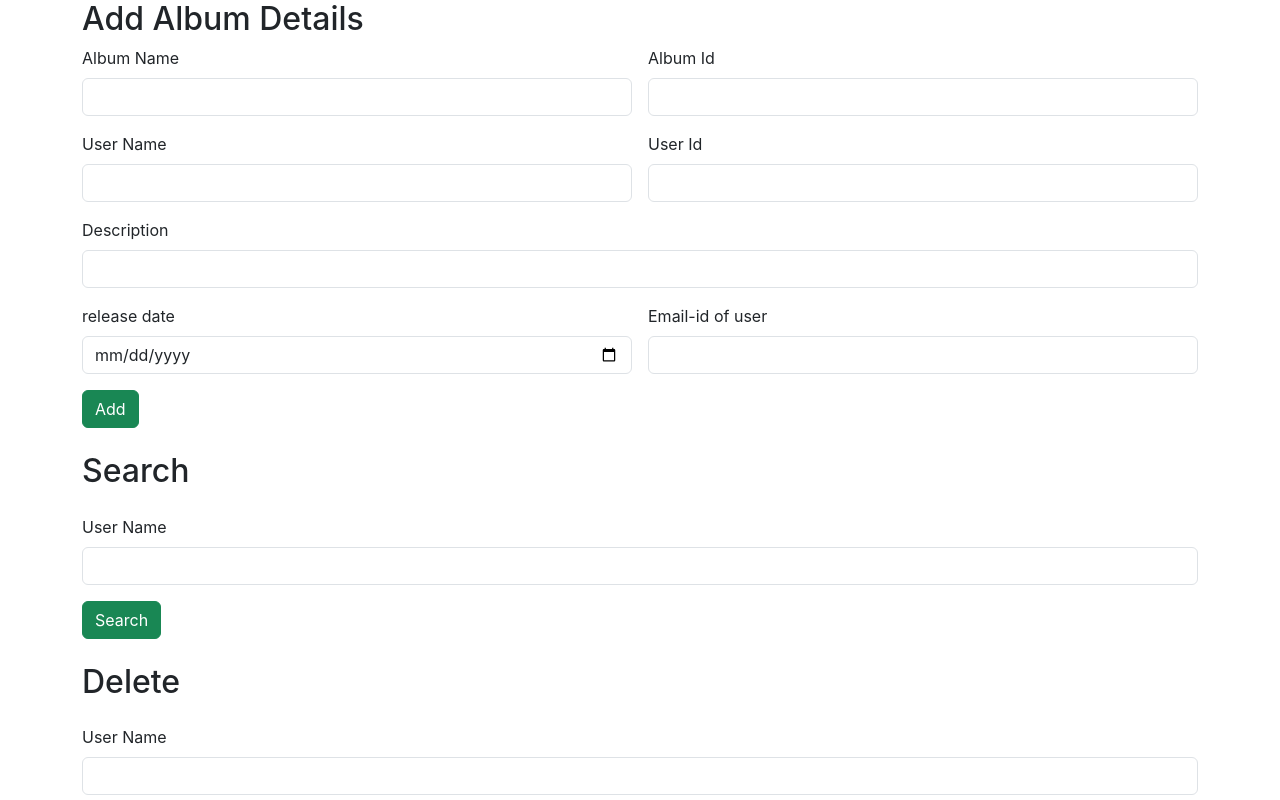
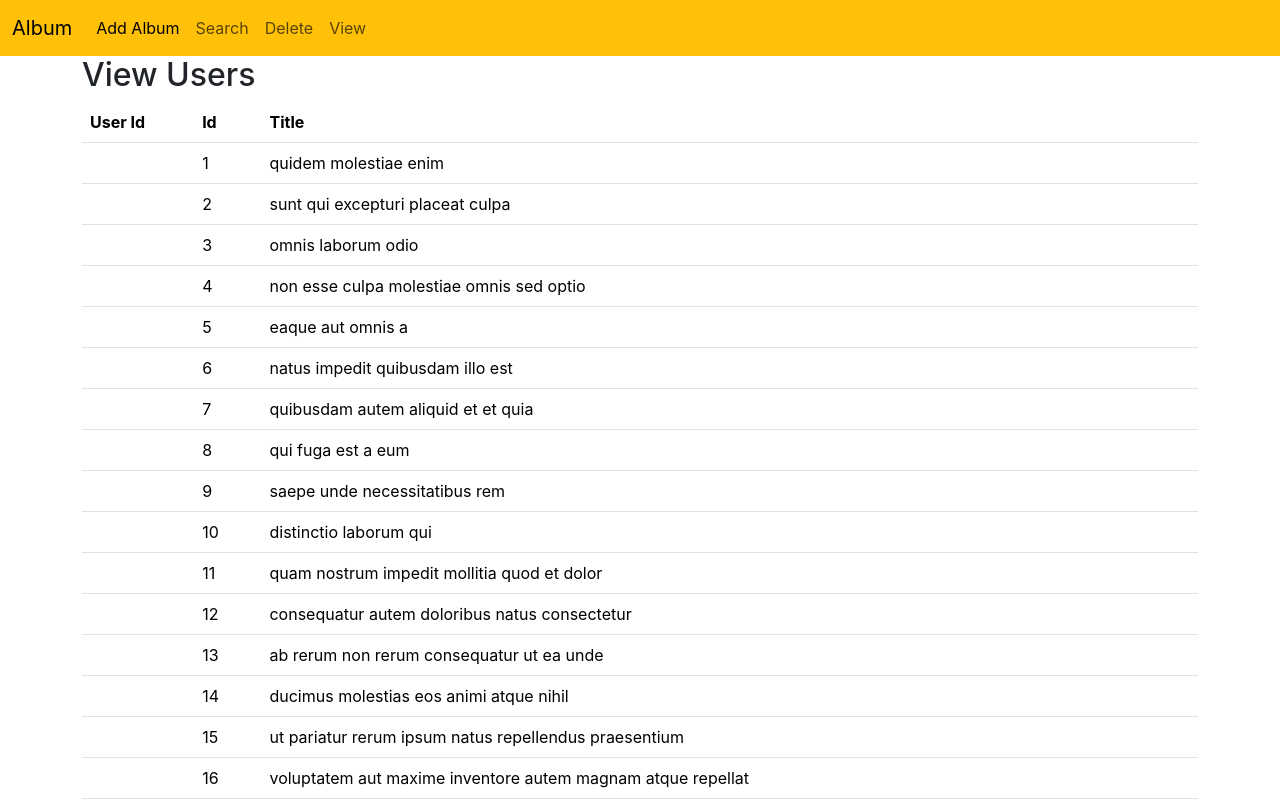
Before and after one commit to Gloriya2001/album-app-react, a React (Create React App) app: page /view in a window 1280 px wide. Shown: the top 800 px of the page. Built offline with nearby package versions, Linux system fonts and the light colour scheme.

Commit message:
completed

```diff
--- a/src/App.js
+++ b/src/App.js
@@ -4,19 +4,26 @@
 import Search from './components/Search';
 import Delete from './components/Delete';
 import View from './components/View';
+import NavBar from './components/NavBar';
+import { BrowserRouter, Route, Routes } from 'react-router-dom';
 
 function App() {
   return (
-    <div>
 
-      <Add />
-      <br></br>
-      <Search />
-      <br></br>
-      <Delete />
-      <br></br>
-      <View/>
-    </div>
+    <BrowserRouter>
+      <Routes>
+
+        <Route path='/' element={<Add />} />
+        <Route path='/search' element={<Search />} />
+        <Route path='/delete' element={<Delete />} />
+        <Route path='/view' element={<View/>} />
+
+      </Routes>
+
+
+    </BrowserRouter>
+
+
   );
 }
 
--- a/src/components/Add.jsx
+++ b/src/components/Add.jsx
@@ -1,8 +1,10 @@
 import React from 'react'
+import NavBar from './NavBar'
 
 const Add = () => {
   return (
     <div>
+        <NavBar/>
 
 <div className="container">
 
--- a/src/components/Delete.jsx
+++ b/src/components/Delete.jsx
@@ -1,9 +1,10 @@
 import React from 'react'
+import NavBar from './NavBar'
 
 const Delete = () => {
   return (
     <div>
-
+<NavBar/>
 <div className="container">
         <div className="row">
             <div className="col col-12 col-sm-12 col-md-12 col-lg-12 col-xl-12 col-xxl-12">
--- /dev/null
+++ b/src/components/NavBar.jsx
@@ -0,0 +1,31 @@
+import React from 'react'
+import { Link } from 'react-router-dom'
+
+const NavBar = () => {
+  return (
+    <div>
+
+<nav className="navbar navbar-expand-lg bg-warning">
+                <div className="container-fluid">
+                    <a className="navbar-brand" href="#">Album</a>
+                    <button className="navbar-toggler" type="button" data-bs-toggle="collapse" data-bs-target="#navbarNavAltMarkup" aria-controls="navbarNavAltMarkup" aria-expanded="false" aria-label="Toggle navigation">
+                        <span className="navbar-toggler-icon"></span>
+                    </button>
+                    <div className="collapse navbar-collapse" id="navbarNavAltMarkup">
+                        <div className="navbar-nav">
+                            <Link className="nav-link active" aria-current="page" to="/">Add Album</Link>
+                            <Link className="nav-link" to="/search">Search </Link>
+                            <Link className="nav-link" to="/delete">Delete </Link>
+                            <Link className="nav-link" to="/view" >View </Link>
+                        </div>
+                    </div>
+                </div>
+            </nav>
+
+
+
+    </div>
+  )
+}
+
+export default NavBar
--- a/src/components/Search.jsx
+++ b/src/components/Search.jsx
@@ -1,9 +1,10 @@
 import React from 'react'
+import NavBar from './NavBar'
 
 const Search = () => {
   return (
     <div>
-
+<NavBar/>
 <div className="container">
                 <div className="row">
                     <div className="col col-12 col-sm-12 col-md-12 col-lg-12 col-xl-12 col-xxl-12">
--- a/src/components/View.jsx
+++ b/src/components/View.jsx
@@ -1,4 +1,5 @@
 import React, { useState } from 'react'
+import NavBar from './NavBar'
 
 const View = () => {
 
@@ -510,7 +511,7 @@
 
   return (
     <div>
-
+<NavBar/>
 
 <div className="container">
                 <div className="row">
```
